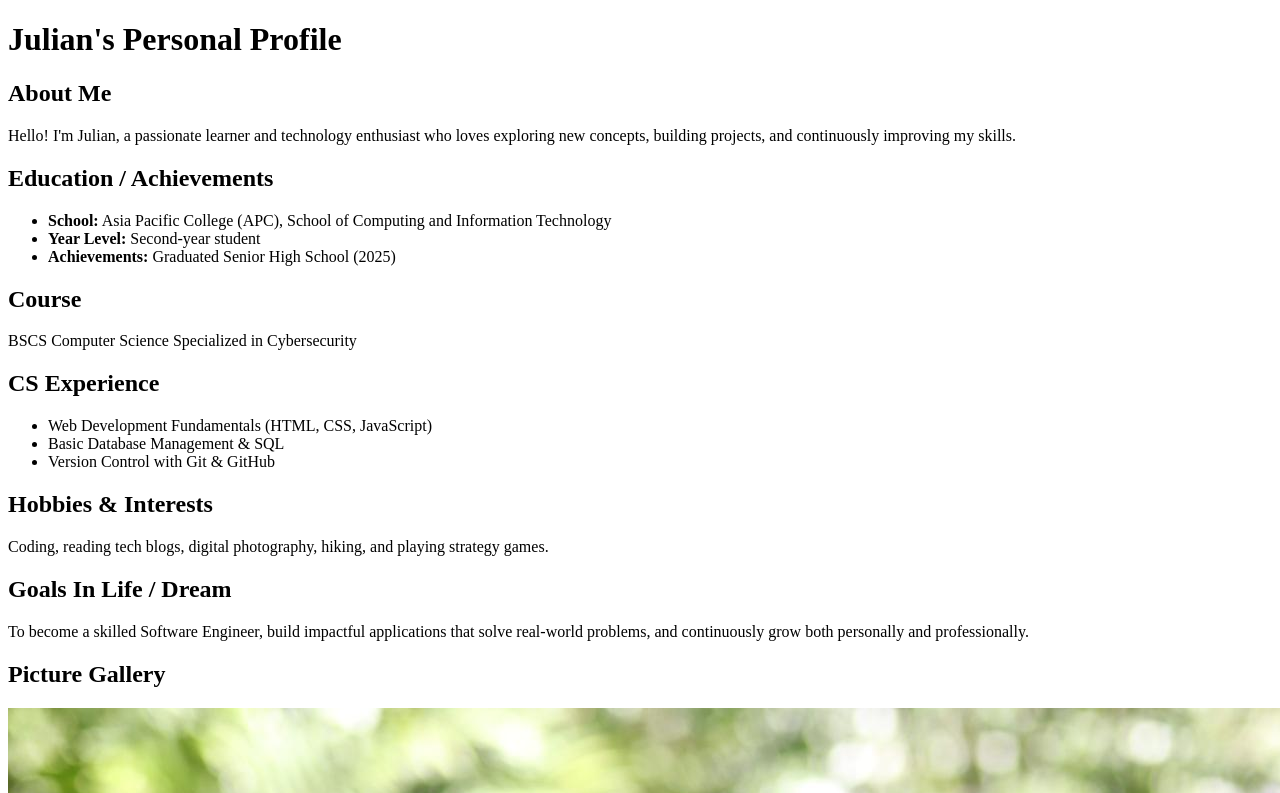
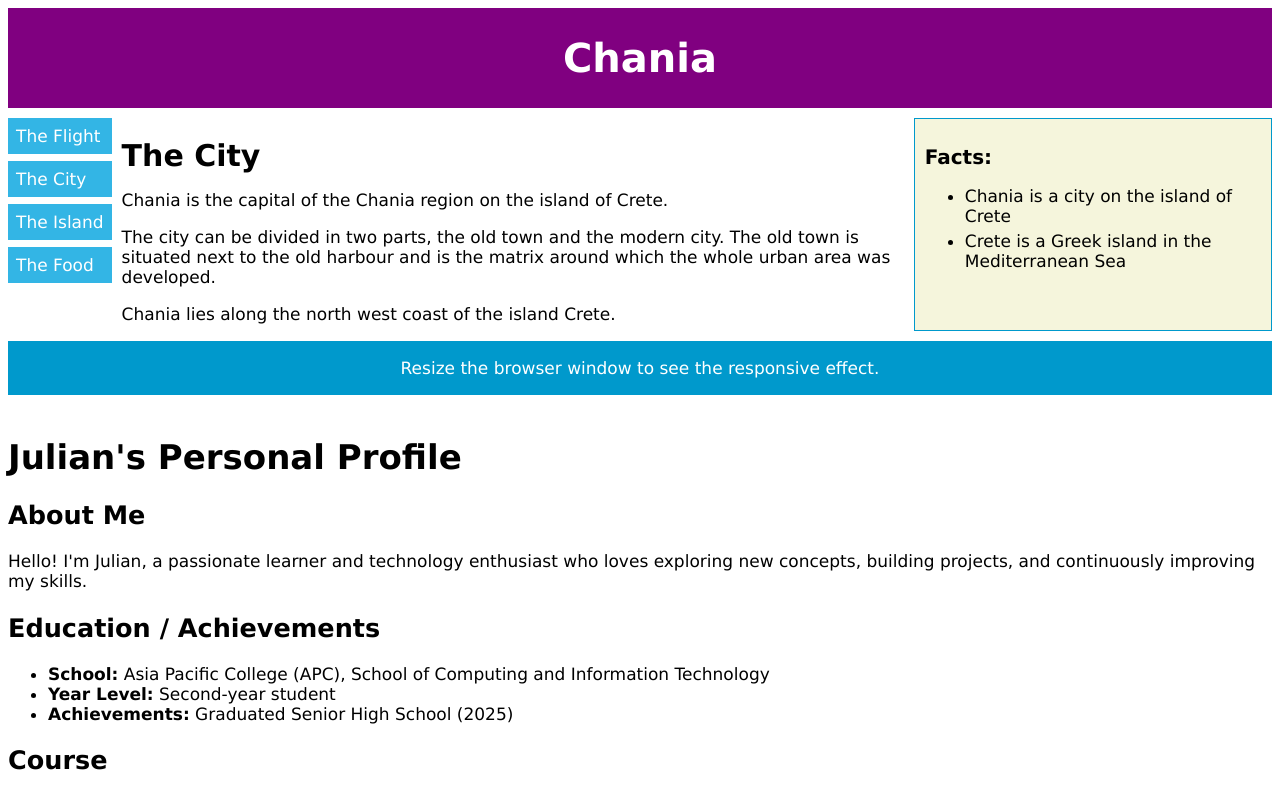
Before and after one commit to Ian-cyber092506/webprog-CF251-html-lessons, a plain HTML site: page Introduction/index.html in a window 1280 px wide. Shown: the top 793 px of the page. Drawn offline with Linux system fonts and the light colour scheme.

Commit message:
added RWD example from W3Schools

```diff
--- /dev/null
+++ b/Introduction/css/rwd.css
@@ -0,0 +1,103 @@
+* {
+  box-sizing: border-box;
+}
+
+body {
+  font-family: "Lucida Sans", sans-serif;
+  font-size: 17px;
+}
+
+.grid-container {
+  display: grid;
+  grid-template-areas:
+    'header'
+    'menu'
+    'main'
+    'facts'
+    'footer';
+  background-color: white;
+  gap: 10px;
+}
+
+.header {
+  grid-area: header;
+  background-color: purple;
+  text-align: center;
+  color: #ffffff;
+}
+
+.header > h1 {
+  font-size: 40px;
+}
+
+.menu {
+  grid-area: menu;
+  }
+
+.menu ul {
+  list-style-type: none;
+  margin: 0;
+  padding: 0;
+}
+
+.menu li {
+  padding: 8px;
+  margin-bottom: 7px;
+  background-color: #33b5e5;
+  color: #ffffff;
+}
+
+.menu li:hover {
+  background-color: #0099cc;
+}
+
+.content {
+  grid-area: main;
+}
+
+.content > h1 {
+  font-size: 30px;
+  margin-bottom: 7px;
+}
+
+.content > p {
+  margin-bottom: 7px;
+}
+
+.facts {
+  grid-area: facts;
+  border: 1px solid #0099cc;
+  background-color: beige;
+  padding: 10px;
+}
+
+.facts > h2 {
+  font-size: 20px;
+}
+
+.facts li {
+  margin-bottom: 5px;
+}
+
+.footer {
+  grid-area: footer;
+  background-color: #0099cc;
+  color: #ffffff;
+  text-align: center;
+}
+
+@media (min-width: 600px) {
+  .header {grid-area: 1 / span 6;}
+  .menu {grid-area: 2 / span 1;}
+  .content {grid-area: 2 / span 4;}
+  .facts {grid-area: 3 / span 6;}
+  .footer {grid-area: 4 / span 6;}
+}
+
+@media (min-width: 768px) {
+  .header {grid-area: 1 / span 6;}
+  .menu {grid-area: 2 / span 1;}
+  .content {grid-area: 2 / span 4;}
+  .facts {grid-area: 2 / span 1;}
+  .footer {grid-area: 3 / span 6;}
+}
--- a/Introduction/index.html
+++ b/Introduction/index.html
@@ -2,10 +2,44 @@
 <html lang="en">
 <head>
     <meta charset="UTF-8">
+    <link rel="stylesheet" href="css/rwd.css?version=0.1">
     <meta name="viewport" content="width=device-width, initial-scale=1.0">
     <title>Julian's Personal Profile</title>
 </head>
 <body>
+
+    <div class="grid-container">
+
+<div class="header"><h1>Chania</h1></div>
+
+<div class="menu">
+  <ul>
+    <li>The Flight</li>
+    <li>The City</li>
+    <li>The Island</li>
+    <li>The Food</li>
+  </ul>
+</div>
+
+<div class="content">
+  <h1>The City</h1>
+  <p>Chania is the capital of the Chania region on the island of Crete.</p>
+  <p>The city can be divided in two parts, the old town and the modern city. The old town is situated next to the old harbour and is the matrix around which the whole urban area was developed.</p>
+  <p>Chania lies along the north west coast of the island Crete.</p>
+</div>
+
+<div class="facts">
+  <h2>Facts:</h2>
+  <ul>
+    <li>Chania is a city on the island of Crete</li>
+    <li>Crete is a Greek island in the Mediterranean Sea</li>
+  </ul>
+</div>
+
+<div class="footer"><p>Resize the browser window to see the responsive effect.</p></div>
+
+</div>
+
 
     <header>
         <h1>Julian's Personal Profile</h1>
```
